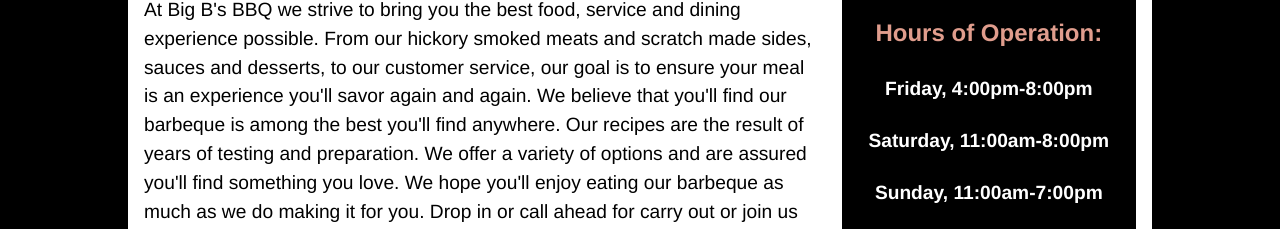
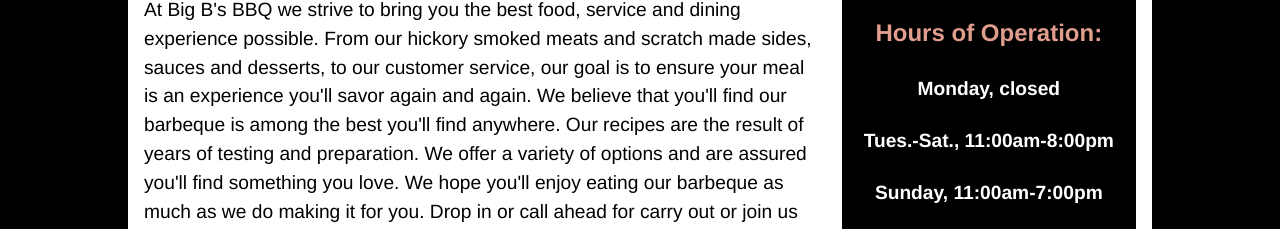
Before and after one commit to tomwallace/bigBsBarbeque, a plain HTML site: page index.htm in a window 1280 px wide. Shown: the part 252-481 px from the top of the page. Drawn offline with Linux system fonts and the light colour scheme.

Commit message:
Updating store hours and menu, now that Brian has gone full time.

```diff
--- a/index.htm
+++ b/index.htm
@@ -75,8 +75,8 @@
         </div>
         <div id="hours-of-operation" class="right-section">
             <h2>Hours of Operation:</h2>
-            <h3>Friday, 4:00pm-8:00pm</h3>
-            <h3>Saturday, 11:00am-8:00pm</h3>
+			<h3>Monday, closed</h3>
+            <h3>Tues.-Sat., 11:00am-8:00pm</h3>
             <h3>Sunday, 11:00am-7:00pm</h3>
         </div>
     </div>
```
Also changed, not shown: 1 other file.
